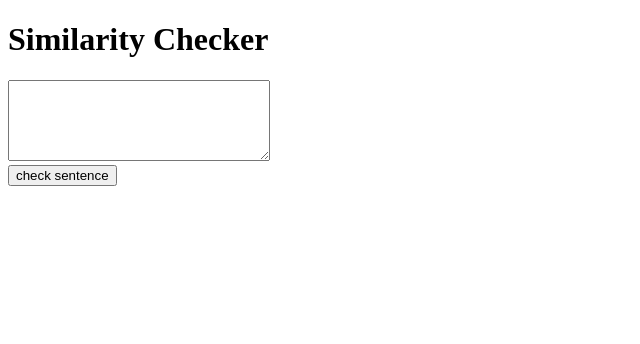
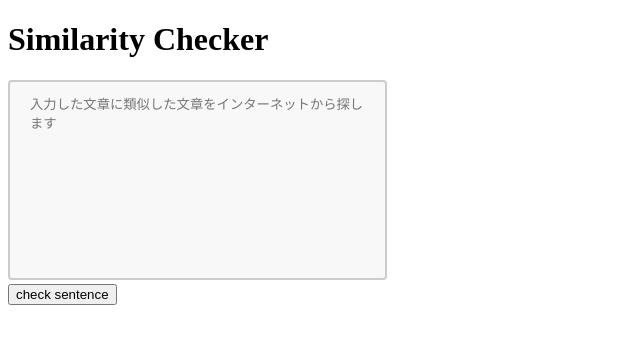
Before and after one commit to rsakao/text_similarity, a Django app: page / in a window 1280 px wide. Shown: the top 344 px of the page, without its empty margins (0-640 px from the left). Run offline with Django 5.2, Linux system fonts and the light colour scheme.

Commit message:
テキストフィールドのサイズが小さく入力し辛かったため

```diff
--- a/text_similarity/similarity_checker/templates/similarity_checker/index.html
+++ b/text_similarity/similarity_checker/templates/similarity_checker/index.html
@@ -57,9 +57,24 @@
 </head>
 <body>
     <h1>Similarity Checker</h1>
+    <style>
+        textarea {
+            width: 30%; /* 幅をページ幅に合わせて広げる */
+            height: 200px; /* 高さを200pxに設定 */
+            padding: 12px 20px; /* パディングを追加 */
+            box-sizing: border-box; /* パディングと境界線を幅と高さに含める */
+            border: 2px solid #ccc; /* 境界線をわかりやすくする */
+            border-radius: 4px; /* 境界線の角を丸くする */
+            background-color: #f8f8f8; /* 背景色を設定 */
+            resize: none; /* ユーザーによるリサイズを無効にする */
+        }
+        form {
+            margin-bottom: 20px; /* フォームの下に余白を追加 */
+        }
+    </style>
     <form method="POST" onsubmit="return checkInputLength() && toggleLoading(true);">
         {% csrf_token %}
-        <textarea id="textInput" name="text" rows="5" cols="30">{{ text }}</textarea>
+        <textarea id="textInput" name="text" rows="5" cols="30" placeholder="入力した文章に類似した文章をインターネットから探します">{{ text }}</textarea>
         <br>
         <button type="submit">check sentence</button>
     </form>
```
